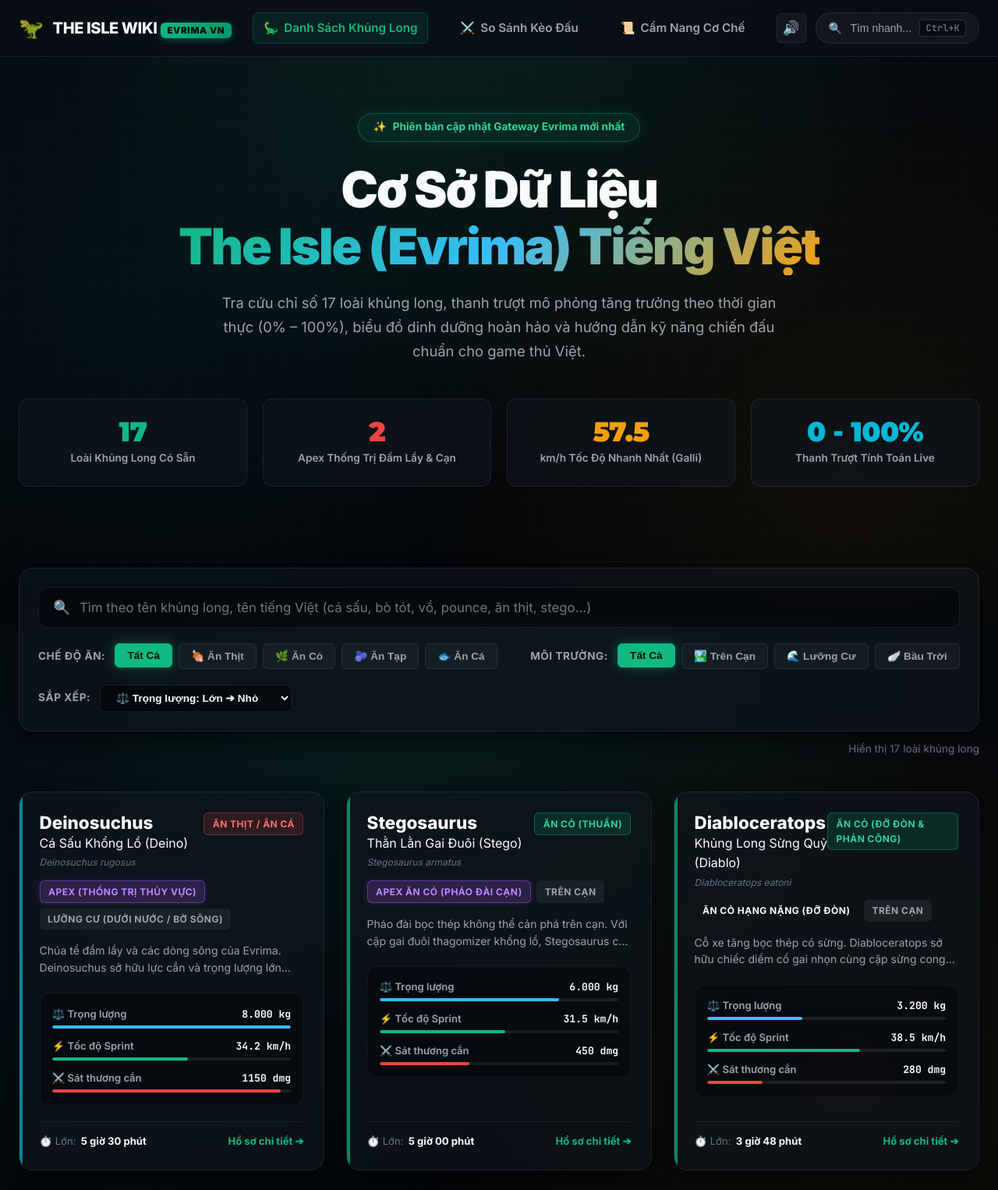
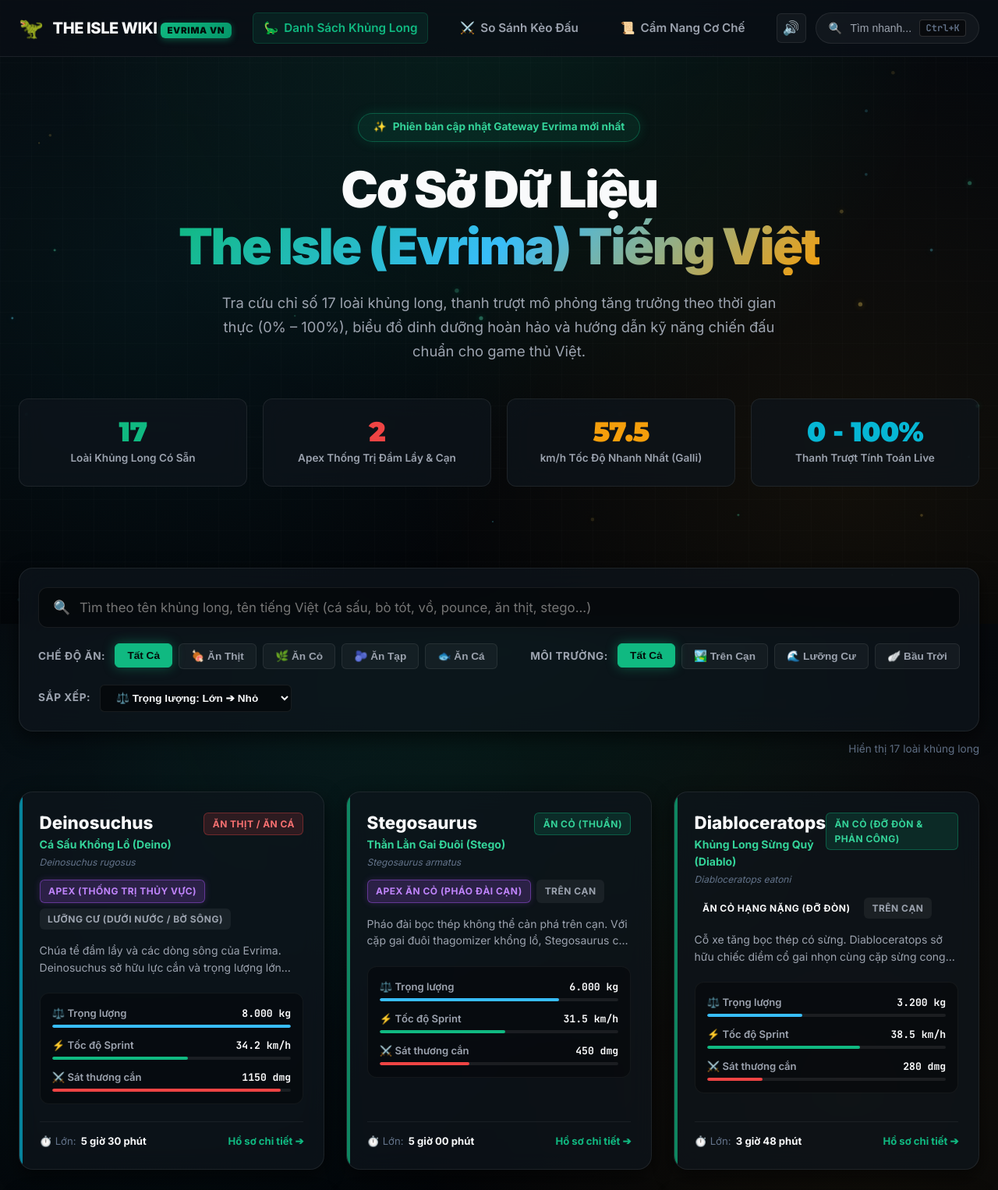
Before and after one commit to methanol-dev/the-isle-wiki, a plain HTML site: page index.html in a window 1280 px wide. Shown: the top 1526 px of the page at 78% size. Drawn offline with Linux system fonts and the light colour scheme.

Commit message:
feat(magic-ui): implement 3D card tilt with spotlight glare, ambient spore particles and cascade entrance

```diff
--- a/css/components.css
+++ b/css/components.css
@@ -144,6 +144,17 @@
   margin-bottom: 4.5rem;
 }
 
+@keyframes cardEntrance {
+  0% {
+    opacity: 0;
+    transform: translateY(18px) scale(0.98);
+  }
+  100% {
+    opacity: 1;
+    transform: translateY(0) scale(1);
+  }
+}
+
 .creature-card {
   background: var(--bg-card);
   border: 1px solid var(--border-color);
@@ -155,10 +166,12 @@
   flex-direction: column;
   justify-content: space-between;
   cursor: pointer;
-  transition: all var(--transition-normal);
+  transition: transform 0.2s cubic-bezier(0.34, 1.56, 0.64, 1), background var(--transition-fast), border-color var(--transition-fast), box-shadow var(--transition-fast);
   position: relative;
   overflow: hidden;
   box-shadow: var(--shadow-card);
+  animation: cardEntrance 0.4s cubic-bezier(0.16, 1, 0.3, 1) both;
+  will-change: transform;
 }
 
 .creature-card::before {
@@ -171,19 +184,35 @@
   background: var(--card-accent, var(--color-emerald));
   opacity: 0.7;
   transition: all var(--transition-fast);
+  z-index: 2;
+}
+
+.creature-card::after {
+  content: '';
+  position: absolute;
+  inset: 0;
+  background: radial-gradient(350px circle at var(--mouse-x, 50%) var(--mouse-y, 50%), rgba(255, 255, 255, 0.07), transparent 60%);
+  pointer-events: none;
+  opacity: 0;
+  transition: opacity 0.3s ease;
+  border-radius: inherit;
+  z-index: 1;
 }
 
 .creature-card:hover {
-  transform: translateY(-5px);
   border-color: var(--border-accent);
   background: var(--bg-card-hover);
-  box-shadow: 0 16px 36px rgba(0, 0, 0, 0.7), 0 0 25px rgba(16, 185, 129, 0.18);
+  box-shadow: 0 18px 40px rgba(0, 0, 0, 0.75), 0 0 25px rgba(16, 185, 129, 0.2);
 }
 
 .creature-card:hover::before {
   opacity: 1;
   width: 7px;
-  box-shadow: 0 0 12px var(--card-accent, var(--color-emerald));
+  box-shadow: 0 0 14px var(--card-accent, var(--color-emerald));
+}
+
+.creature-card:hover::after {
+  opacity: 1;
 }
 
 .card-header {
--- a/index.html
+++ b/index.html
@@ -311,6 +311,8 @@
   <!-- JAVASCRIPT BUNDLE -->
   <script src="./js/security-utils.js"></script>
   <script src="./js/audio-fx.js"></script>
+  <script src="./js/particles.js"></script>
+  <script src="./js/card-tilt.js"></script>
   <script src="./js/embedded-data.js"></script>
   <script src="./js/data-service.js"></script>
   <script src="./js/growth-calc.js"></script>
--- /dev/null
+++ b/js/card-tilt.js
@@ -0,0 +1,42 @@
+/**
+ * THE ISLE WIKI - 3D CARD TILT & MOUSE SPOTLIGHT (MAGIC UI PATTERN)
+ * Adds dynamic 3D perspective and subtle glowing cursor glare to cards
+ */
+
+(function initCardTilt() {
+  function applyTilt(card) {
+    if (card._tiltInitialized) return;
+    card._tiltInitialized = true;
+
+    card.addEventListener('mousemove', (e) => {
+      const rect = card.getBoundingClientRect();
+      const x = e.clientX - rect.left;
+      const y = e.clientY - rect.top;
+
+      const centerX = rect.width / 2;
+      const centerY = rect.height / 2;
+
+      // Max tilt angle = 8 degrees
+      const rotateX = ((y - centerY) / centerY) * -6;
+      const rotateY = ((x - centerX) / centerX) * 6;
+
+      card.style.transform = `perspective(800px) rotateX(${rotateX.toFixed(2)}deg) rotateY(${rotateY.toFixed(2)}deg) translateY(-4px)`;
+      card.style.setProperty('--mouse-x', `${x}px`);
+      card.style.setProperty('--mouse-y', `${y}px`);
+    });
+
+    card.addEventListener('mouseleave', () => {
+      card.style.transform = 'perspective(800px) rotateX(0deg) rotateY(0deg) translateY(0px)';
+    });
+  }
+
+  // Global observer for dynamically rendered cards
+  window.attachCardTilts = function() {
+    const cards = document.querySelectorAll('.creature-card, .ticker-card, .nutrient-card');
+    cards.forEach(applyTilt);
+  };
+
+  document.addEventListener('DOMContentLoaded', () => {
+    setTimeout(window.attachCardTilts, 100);
+  });
+})();
--- a/js/filter-search.js
+++ b/js/filter-search.js
@@ -128,17 +128,17 @@ const FilterSearch = {
       return;
     }
 
-    grid.innerHTML = creatures.map(c => {
+    grid.innerHTML = creatures.map((c, index) => {
       const dietBadgeClass = `badge-${c.diet}`;
       const tierBadgeClass = c.tier === 'apex' ? 'badge badge-apex' : 'badge';
 
       return `
-        <div class="creature-card" style="--card-accent: ${c.badgeColor};" onclick="ModalDetails.open('${c.id}')">
+        <div class="creature-card" style="--card-accent: ${c.badgeColor}; animation-delay: ${Math.min(300, index * 25)}ms;" onclick="ModalDetails.open('${c.id}')">
           <div>
             <div class="card-header">
               <div class="creature-title-group">
                 <h3>${c.name}</h3>
-                <div class="creature-vietnameseName">${c.vietnameseName}</div>
+                <div class="creature-vietnamese-name">${c.vietnameseName}</div>
                 <div class="creature-scientific-name">${c.scientificName}</div>
               </div>
               <span class="badge ${dietBadgeClass}">${c.dietLabelVi}</span>
@@ -195,6 +195,10 @@ const FilterSearch = {
         </div>
       `;
     }).join('');
+
+    if (typeof window.attachCardTilts === 'function') {
+      window.attachCardTilts();
+    }
   }
 };
 
--- /dev/null
+++ b/js/particles.js
@@ -0,0 +1,90 @@
+/**
+ * THE ISLE WIKI - AMBIENT PREHISTORIC PARTICLES
+ * Lightweight, 60fps canvas ambient spores drifting gently in the background.
+ */
+
+(function initAmbientParticles() {
+  const canvas = document.createElement('canvas');
+  canvas.id = 'ambientParticlesCanvas';
+  canvas.style.position = 'fixed';
+  canvas.style.inset = '0';
+  canvas.style.width = '100vw';
+  canvas.style.height = '100vh';
+  canvas.style.pointerEvents = 'none';
+  canvas.style.zIndex = '0';
+  canvas.style.opacity = '0.65';
+
+  document.body.prepend(canvas);
+
+  const ctx = canvas.getContext('2d');
+  let width, height;
+  let particles = [];
+  const PARTICLE_COUNT = 35; // optimal density without CPU overhead
+
+  function resize() {
+    width = canvas.width = window.innerWidth;
+    height = canvas.height = window.innerHeight;
+  }
+
+  window.addEventListener('resize', resize);
+  resize();
+
+  class Particle {
+    constructor() {
+      this.reset(true);
+    }
+
+    reset(initial = false) {
+      this.x = Math.random() * width;
+      this.y = initial ? Math.random() * height : height + 10;
+      this.size = Math.random() * 2 + 0.8;
+      this.speedY = Math.random() * 0.4 + 0.15;
+      this.speedX = (Math.random() - 0.5) * 0.25;
+      this.alpha = Math.random() * 0.45 + 0.15;
+      this.hue = Math.random() > 0.6 ? 160 : (Math.random() > 0.5 ? 190 : 45); // Emerald, Cyan, Gold
+    }
+
+    update() {
+      this.y -= this.speedY;
+      this.x += this.speedX;
+
+      if (this.y < -10 || this.x < -10 || this.x > width + 10) {
+        this.reset();
+      }
+    }
+
+    draw() {
+      ctx.beginPath();
+      ctx.arc(this.x, this.y, this.size, 0, Math.PI * 2);
+      ctx.fillStyle = `hsla(${this.hue}, 85%, 65%, ${this.alpha})`;
+      ctx.shadowBlur = 8;
+      ctx.shadowColor = `hsla(${this.hue}, 90%, 60%, 0.8)`;
+      ctx.fill();
+    }
+  }
+
+  for (let i = 0; i < PARTICLE_COUNT; i++) {
+    particles.push(new Particle());
+  }
+
+  let animationFrameId;
+  function animate() {
+    ctx.clearRect(0, 0, width, height);
+    for (let i = 0; i < particles.length; i++) {
+      particles[i].update();
+      particles[i].draw();
+    }
+    animationFrameId = requestAnimationFrame(animate);
+  }
+
+  // Optimize: pause when tab is inactive
+  document.addEventListener('visibilitychange', () => {
+    if (document.hidden) {
+      cancelAnimationFrame(animationFrameId);
+    } else {
+      animate();
+    }
+  });
+
+  animate();
+})();
```
Also changed, not shown: compare.html (+2 -0 lines), guides.html (+2 -0 lines).
